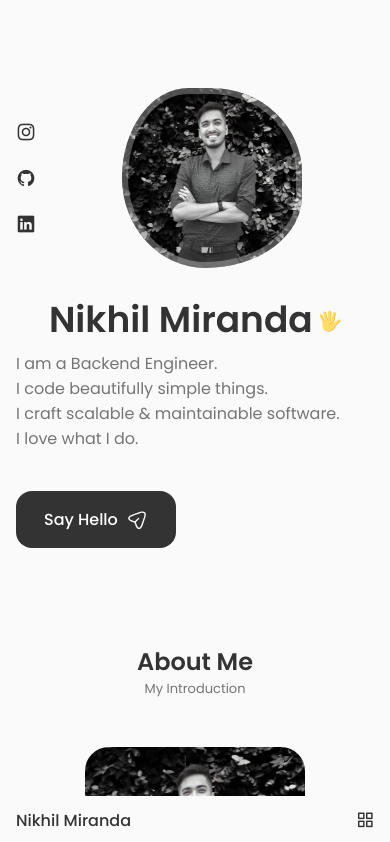
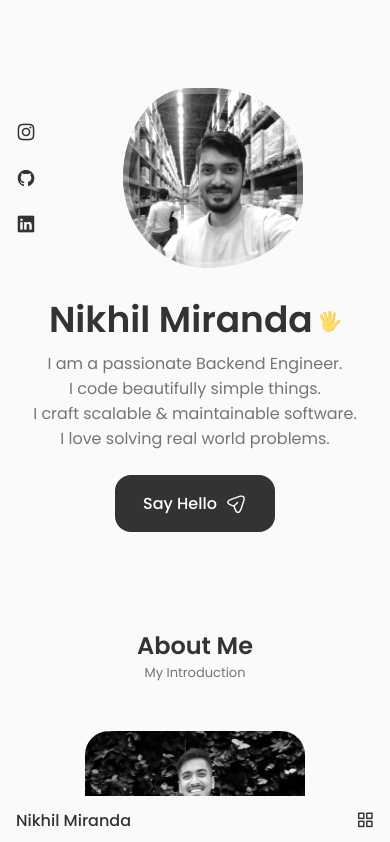
Before and after one commit to nikhil-miranda/tiny-turtle, a React (Create React App) app: page / in a window 390 px wide. Shown: the top 842 px of the page. Built offline with nearby package versions, Linux system fonts and the light colour scheme.

Commit message:
style: changed the first image

```diff
--- a/src/components/contact/contact.css
+++ b/src/components/contact/contact.css
@@ -14,7 +14,7 @@
 
 .contact__info {
     display: grid;
-    row-gap: 1rem;
+    row-gap: 1.5rem;
     grid-template-columns: 300px;
 }
 
--- a/src/components/home/Data.jsx
+++ b/src/components/home/Data.jsx
@@ -57,11 +57,10 @@ const Data = () => {
 
             {/* <h3 className="home__subtitle">Backend Engineer</h3> */}
             <p className="home__description">
-                I am a Backend Engineer. <br />
+                I am a passionate Backend Engineer. <br />
                 I code beautifully simple things. <br />
                 I craft scalable & maintainable software. <br />
-                I love what I do.
-
+                I love solving real world problems. <br />
             </p>
 
             <a href="#contact" className="button button--flex">
--- a/src/components/home/home.css
+++ b/src/components/home/home.css
@@ -1,5 +1,5 @@
 .home__container {
-    row-gap: 7rem;
+    row-gap: 2rem;
 }
 
 .home__content {
@@ -70,11 +70,11 @@
 
 .home__description {
     max-width: 400px;
-    margin-bottom: var(--mb-3);
+    margin-bottom: var(--mb-2);
 }
 
 .home__img {
-    background: url(../../assets/images/nikhil_miranda_front_profile_nature_bg_greyscale.png);
+    background: url(../../assets/images/nikhil_casual_profile_pic_grey_scale.jpeg);
     background-repeat: no-repeat;
     background-position: center;
     background-size: cover;
@@ -160,7 +160,7 @@
 
     .home__description {
         max-width: initial;
-        margin-bottom: var(--mb-2-5);
+        margin-bottom: var(--mb-1-5);
     }
 
     .home__img {
@@ -177,9 +177,9 @@
 /* For Medium Devices */
 @media screen and (max-width: 768px) {
     .home__content {
-        grid-template-columns: repeat(2, 1fr);
+        grid-template-columns: repeat(1, 1fr);
         align-items: center;
-        column-gap: 4rem;
+        column-gap: 1rem;
     }
 
     .home__data {
@@ -192,13 +192,13 @@
     }
 
     .home__content {
-        grid-template-columns: 0.5fr 3fr;
+        grid-template-columns: 0.1fr 3fr;
         padding-top: 3.5rem;
     }
 
     .home__img {
         order: initial;
-        justify-self: initial;
+        justify-self: center;
     }
 
     .home__data {
@@ -220,7 +220,8 @@
 /* For Small Devices */
 @media screen and (max-width: 420px) {
     .home__data {
-        text-align: left;
+        text-align: center;
+        justify-content: center;
     }
 
     .home__title {
@@ -228,6 +229,7 @@
     }
 
     .home__img {
+        justify-self: center;
         width: 180px;
         height: 180px;
     }
```
Also changed, not shown: src/assets/images/nikhil_casual_profile_pic_grey_scale.jpeg (added).
